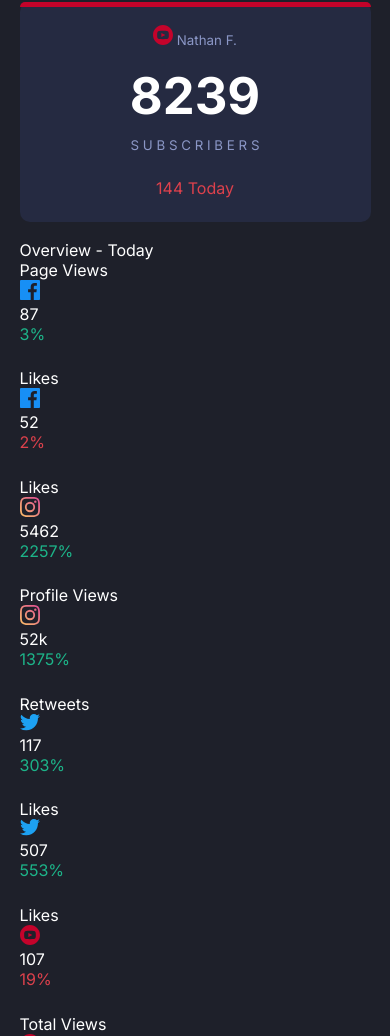
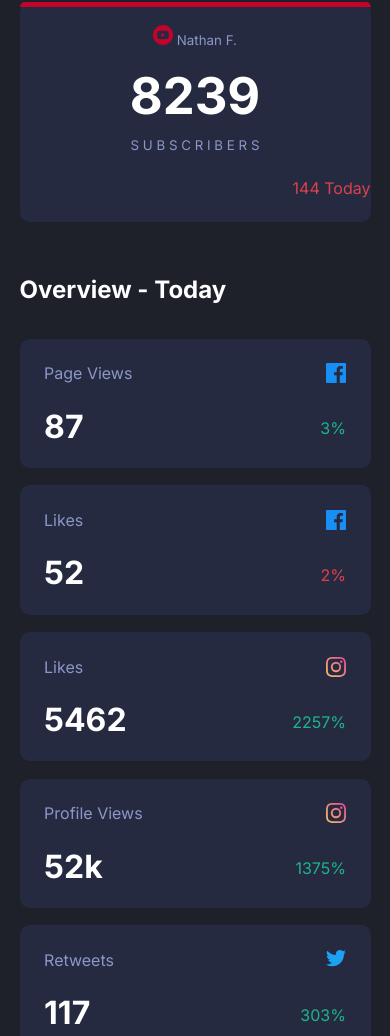
Before and after one commit to Yintii/social-media-dashboard, a plain HTML site: page index.html in a window 390 px wide. Shown: the part 964-2000 px from the top of the page. Drawn offline with Linux system fonts and the light colour scheme.

Commit message:
Finished the styling for the DARK theme of the mobile site, omitted the up and down arrows on the project, will add later

```diff
--- a/index.html
+++ b/index.html
@@ -130,10 +130,5 @@
       <div class="negChange">12%</div>
     </div>
   </div>
-
-  <div class="attribution">
-    Challenge by <a href="https://www.frontendmentor.io?ref=challenge" target="_blank">Frontend Mentor</a>.
-    Coded by <a href="#">Your Name Here</a>.
-  </div>
 </body>
 </html>
--- a/styles.css
+++ b/styles.css
@@ -4,8 +4,6 @@ html,body{
     font-family: 'Inter', sans-serif;
     font-weight: 400;
 }
-.attribution { font-size: 11px; text-align: center; }
-.attribution a { color: hsl(228, 45%, 44%); }
 body{
     background-color:hsl(230, 17%, 14%);
     color:white;
@@ -54,7 +52,7 @@ header{
     margin: 0 5%;
     background-color: hsl(230, 17%, 14%);
 }
-#followers{
+#followers, #overview{
     display:flex;
     flex-flow:column nowrap;
 }
@@ -100,8 +98,42 @@ header{
     padding: 3% 0 7% 0;
     font-size: 10pt;
 }
+
+#overview-label{
+    font-size: 18pt;
+    font-weight: 700;
+    padding: 10% 0;
+}
+.overview-item{
+    height:80px;
+    display:grid;
+    grid-template-columns: 20% auto 20%;
+    grid-template-rows: 45% 9% 45%;
+    background-color: hsl(228, 28%, 20%);
+    border-radius: 10px;
+    padding: 7%;
+    margin-bottom: 5%;
+}
+.overview-item-title{
+    grid-column-start: 1;
+    grid-column-end: 3;
+    color: hsl(228, 34%, 66%);
+}
+.overview-item > img{
+    justify-self: end;
+    grid-column-end: 4;
+}
+.itemChange{
+    grid-row-end:4;
+    font-size: 24pt;
+    font-weight: 700;
+}
 .posChange, .negChange{
+    justify-self: end;
+    grid-row-start: 3;
+    grid-column-start: 3;
     padding-bottom: 7%;
+    align-self: end;
 }
 
 .posChange{
```
